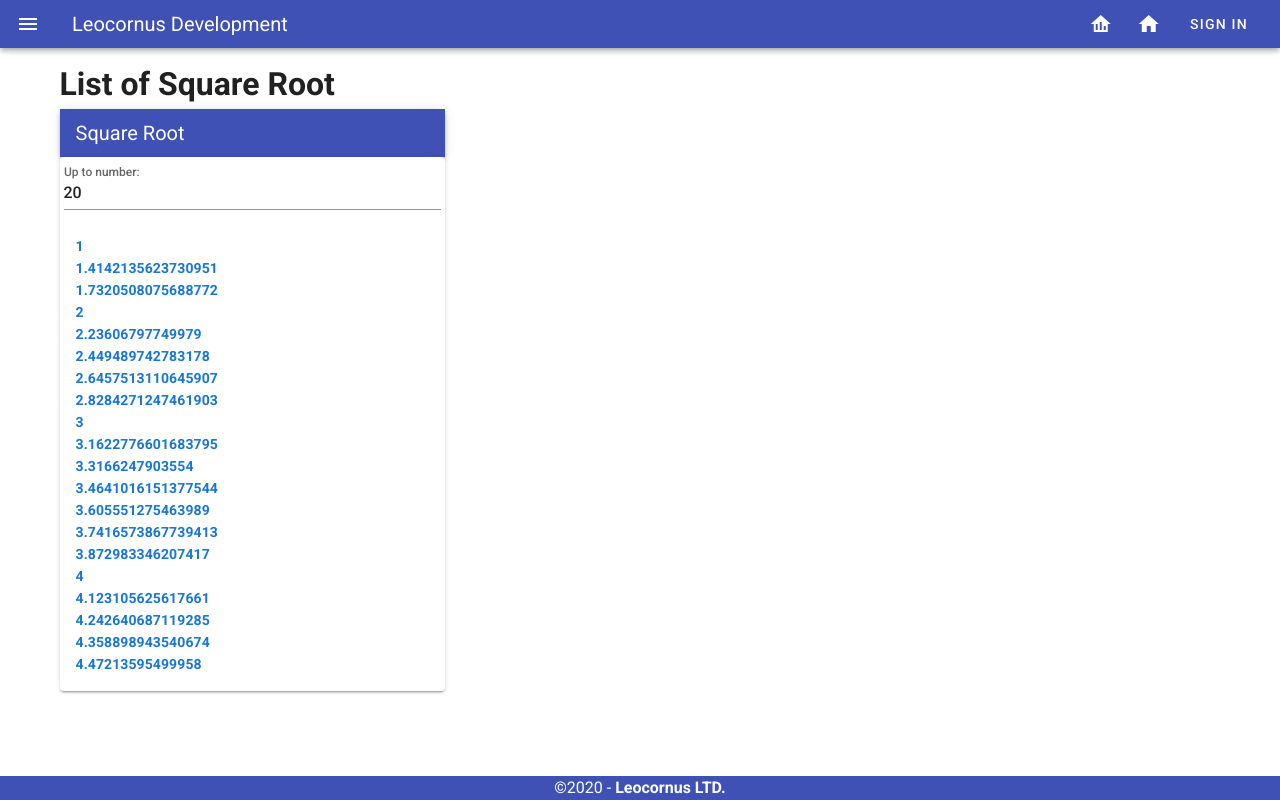
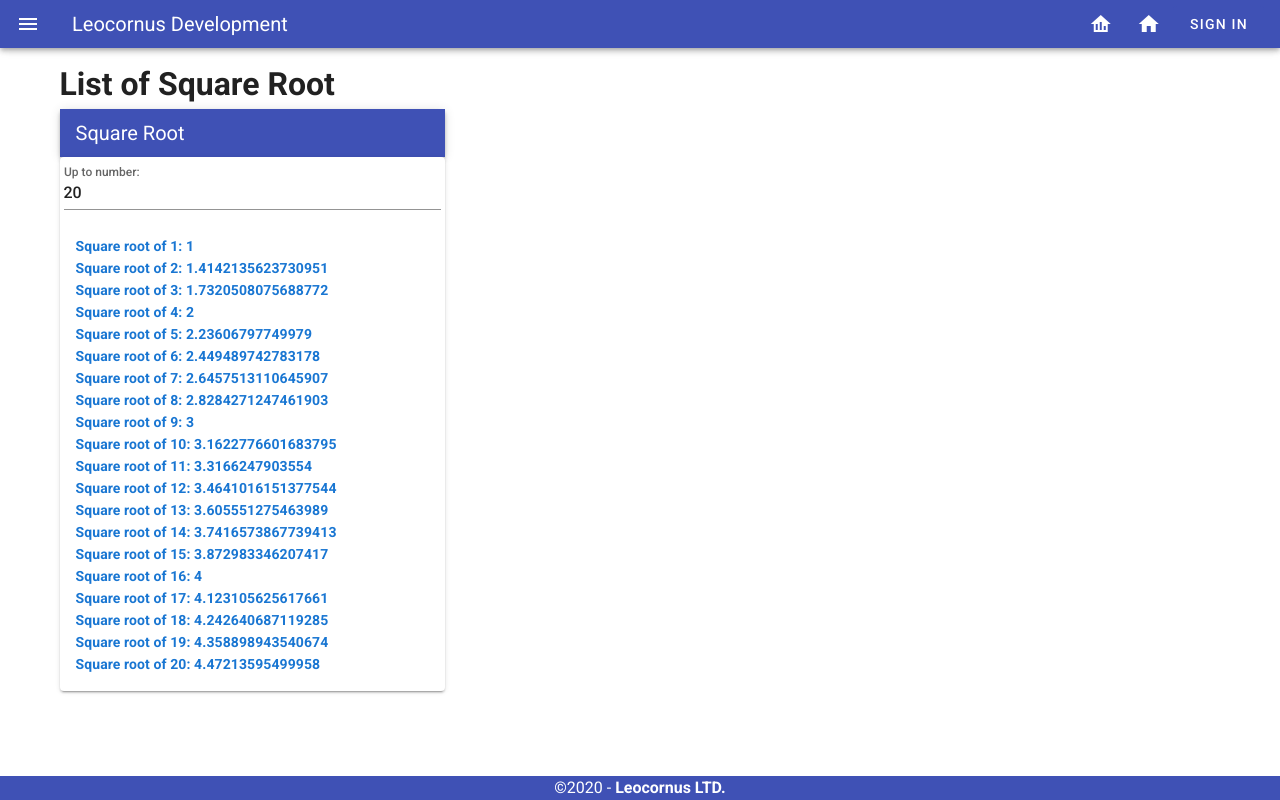
Before and after one commit to leocornus/nuxt-repo, a Nuxt app: page /math/listOfSquareRoot in a window 1280 px wide. Built offline with nearby package versions, Linux system fonts and the light colour scheme; no server answers.

Commit message:
add more message

```diff
--- a/pages/math/listOfSquareRoot.vue
+++ b/pages/math/listOfSquareRoot.vue
@@ -53,7 +53,7 @@ export default {
 
                 let root = [];
                 for ( let n = 1; n <= this.upToNumber; n++) {
-                    root.push(Math.sqrt(n));
+                    root.push('Square root of ' + n + ": " + Math.sqrt(n));
                 }
 
                 return root.join("<br/>");
```
